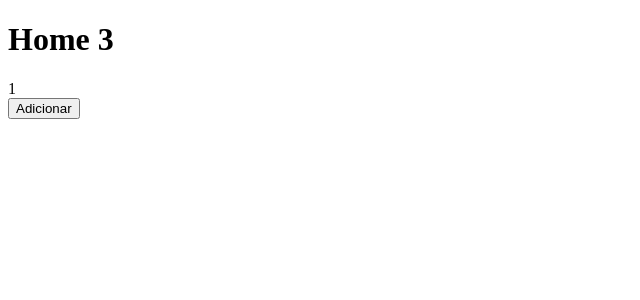
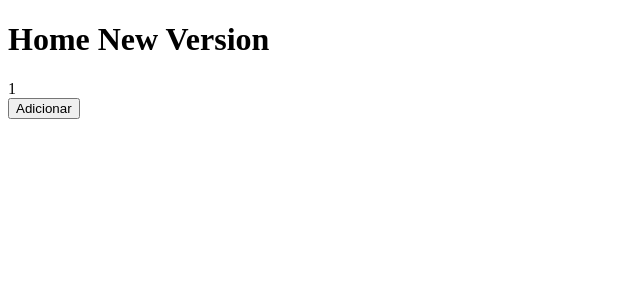
Before and after one commit to vandeirbarreiro/nova-ideia, a Next.js app: page / in a window 1280 px wide. Shown: the top 300 px of the page, without its empty margins (0-640 px from the left). Built offline with nearby package versions, Linux system fonts and the light colour scheme.

Commit message:
alteracao minor

```diff
--- a/pages/index.js
+++ b/pages/index.js
@@ -2,7 +2,7 @@ import {useState} from 'react'
 
 function Home(){
     return <div>
-                <h1>Home 3</h1>
+                <h1>Home New Version</h1>
                 <Contador />
             </div>
 }
```
